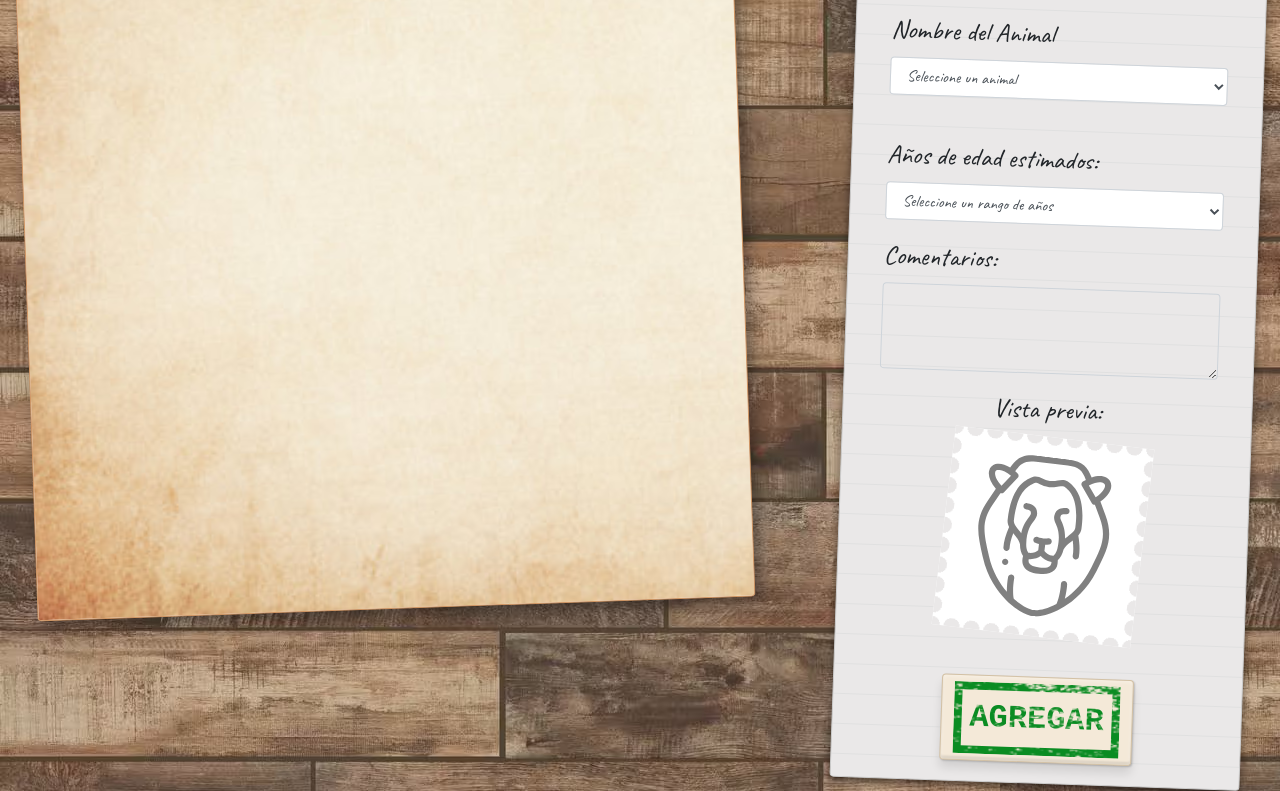
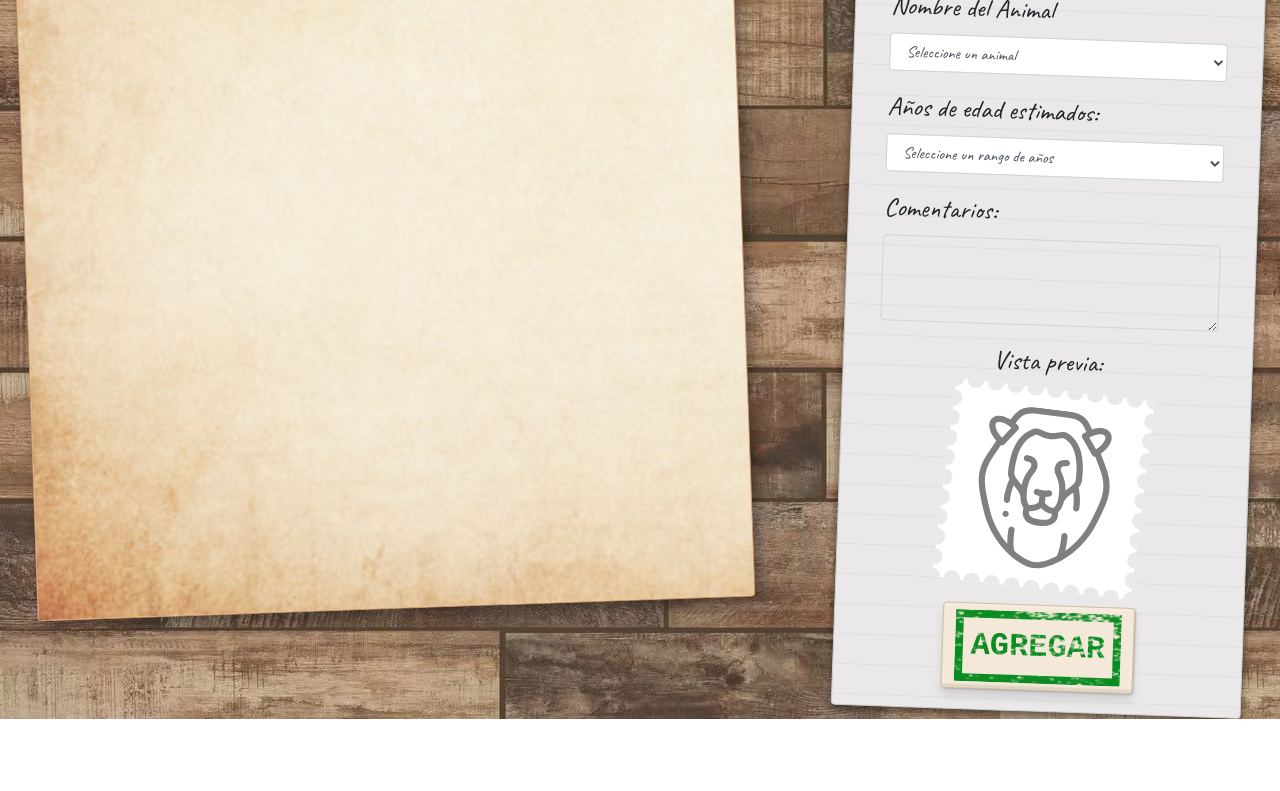
Before and after one commit to vnasp/animals-frontend-user, a website with bundled scripts: page index.html in a window 1280 px wide. Shown: the part 151-942 px from the top of the page. After the commit the page ends 870 px from the top, so only its background shows below. Built offline with nearby package versions, Linux system fonts and the light colour scheme.

Commit message:
Update for deploy

```diff
--- a/index.html
+++ b/index.html
@@ -39,7 +39,7 @@
         <div class="card-img"></div>
         <div class="card-body">
           <h2 class="card-title text-center">Registro de Animales</h2>
-          <div class="form-group pt-lg-4">
+          <div class="form-group">
             <label for="animal">Nombre del Animal</label>
             <select class="form-control" id="animal">
               <option disabled selected>Seleccione un animal</option>
@@ -50,7 +50,7 @@
               <option value="Aguila">Águila</option>
             </select>
           </div>
-          <div class="form-group pt-lg-4">
+          <div class="form-group">
             <label for="edad">Años de edad estimados:</label>
             <select class="form-control" id="edad">
               <option disabled selected>Seleccione un rango de años</option>
@@ -76,7 +76,7 @@
               <label for="preview">Vista previa:</label>
               <div id="preview" class="p-1 text-center"></div>
             </div>
-          <div class="d-flex justify-content-between justify-content-lg-center pt-lg-4">
+          <div class="d-flex justify-content-between justify-content-lg-center">
             <btn id="registrar" class="btn d-block"
               ><span class="btn__stamp btn__stamp--approved">Agregar</span>
             </btn>
```
Also changed, not shown: package.json (+6 -2 lines), 2 other files.
